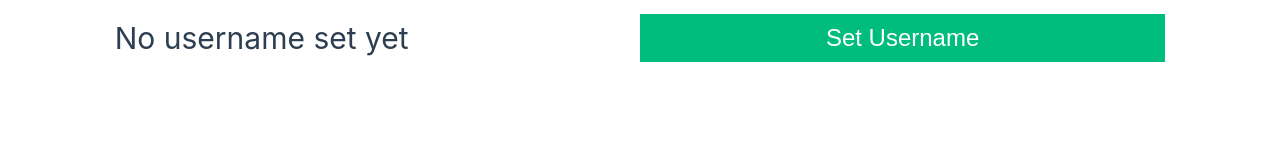
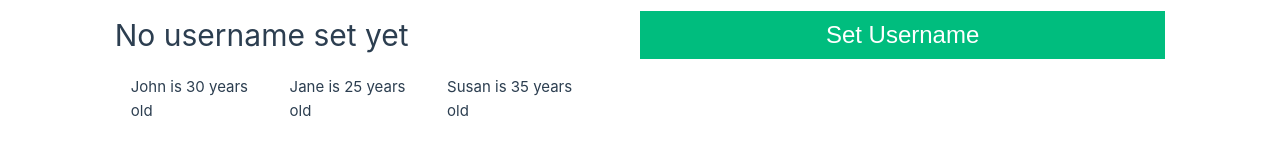
Before and after one commit to desuchan27/learning-vue, a Vue app: page / in a window 1280 px wide. Shown: the part 735-887 px from the top of the page. Before the commit the page ends 800 px from the top, so only its background shows below. Built offline with nearby package versions, Linux system fonts and the light colour scheme.

Commit message:
learned v-for loopings

```diff
--- a/src/App.vue
+++ b/src/App.vue
@@ -5,6 +5,7 @@ import ModuleStyle from './components/ModuleStyle.vue'
 import MyEvent from './components/MyEvent.vue'
 import MyReactiveComponent from './components/MyReactiveComponent.vue'
 import MyRefComponent from './components/MyRefComponent.vue'
+import IterationComponent from './components/IterationComponent.vue'
 // import GlobalStyle from './components/GlobalStyle.vue'
 // import LocalStyle from './components/LocalStyle.vue'
 </script>
@@ -17,6 +18,7 @@ import MyRefComponent from './components/MyRefComponent.vue'
   <MyEvent />
   <MyReactiveComponent />
   <MyRefComponent />
+  <IterationComponent />
 </template>
 <style scoped>
 /* h1 {
--- /dev/null
+++ b/src/components/ComputedProperties.vue
@@ -0,0 +1,3 @@
+<script setup></script>
+
+<template>ambot</template>
--- /dev/null
+++ b/src/components/IterationComponent.vue
@@ -0,0 +1,17 @@
+<script setup>
+import { ref } from 'vue'
+
+const people = ref([
+  { name: 'John', age: 30 },
+  { name: 'Jane', age: 25 },
+  { name: 'Susan', age: 35 }
+])
+</script>
+
+<template>
+  <div class="columns global-box">
+    <p v-for="(person, index) in people" :key="index">
+      {{ person.name }} is {{ person.age }} years old
+    </p>
+  </div>
+</template>
```
